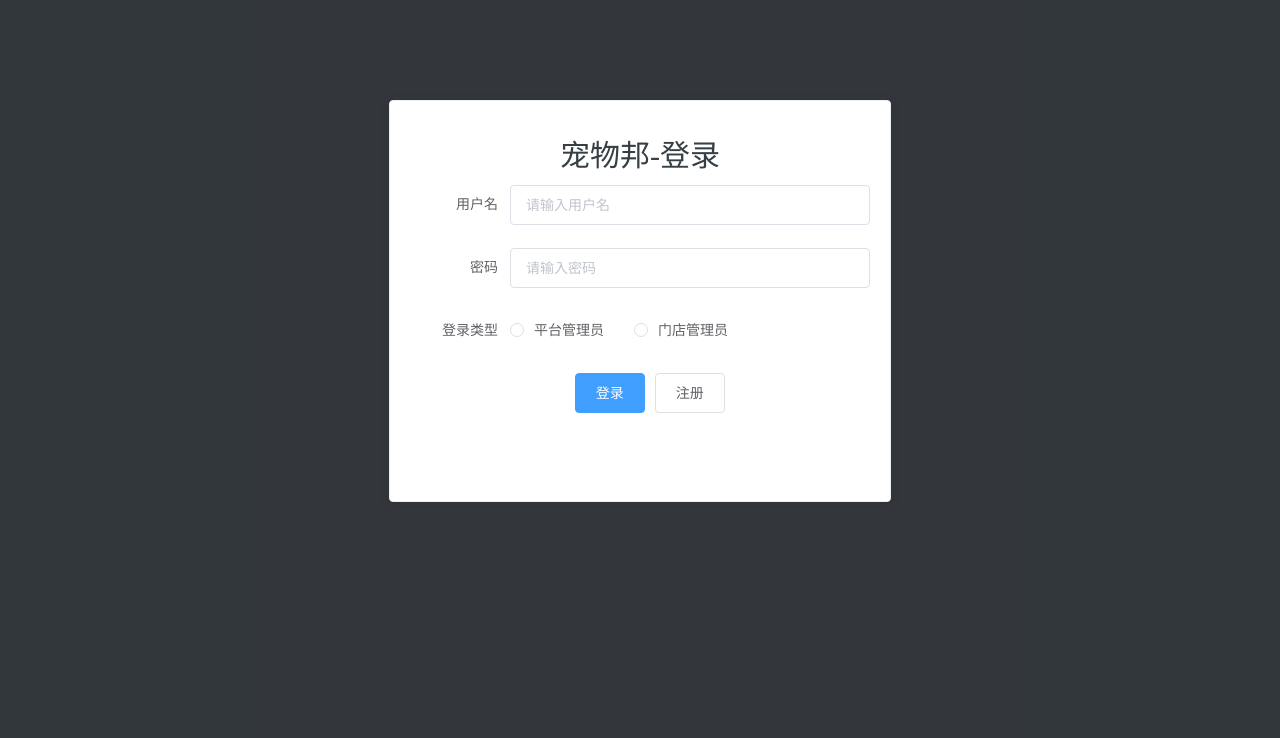
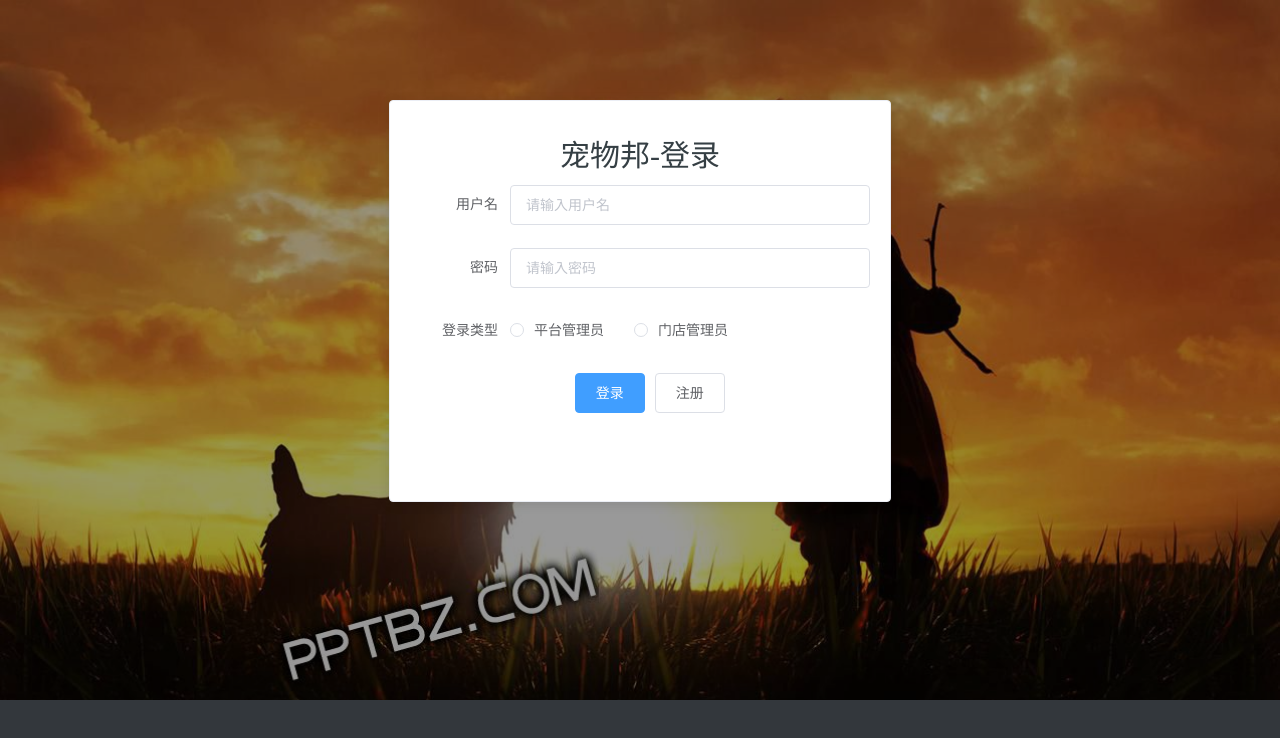
Before and after one commit to liuchaoyu-007/pet-shop, a Vue app in the folder Backstagemanagementsystem/: page /#/ in a window 1280 px wide. Shown: the top 738 px of the page. Built offline with nearby package versions, Linux system fonts and the light colour scheme.

Commit message:
修改背景图片

```diff
--- a/Backstagemanagementsystem/src/components/login.vue
+++ b/Backstagemanagementsystem/src/components/login.vue
@@ -86,7 +86,8 @@ export default {
   margin: 100px auto;
 }
 
-body {
+.telogs {
+  height:700px;
   background-image: url("../assets/16df68841428aaa063dd76639ca3cab8.jpg");
   background-repeat: no-repeat;
   background-size: 100%;
--- a/Backstagemanagementsystem/src/components/reg.vue
+++ b/Backstagemanagementsystem/src/components/reg.vue
@@ -1,6 +1,6 @@
 <template>
-    <div>
-        <div class="teloel">
+    <div class="bag">
+        <div class="teloel ">
             <el-card class="box-card user1">
                 <p style="text-align: center;margin: 10px;color: rgb(53, 63, 68);font-size:30px;">宠物邦-注册</p>
                 <el-form status-icon ref="ruleForm2" label-width="100px" class="demo-ruleForm">
@@ -145,7 +145,8 @@ export default {
   margin: 50px auto;
 }
 
-body {
+.bag{
+  height: 640px;
   background-image: url("../assets/16df68841428aaa063dd76639ca3cab8.jpg");
   background-repeat: no-repeat;
   background-size: 100%;
```
